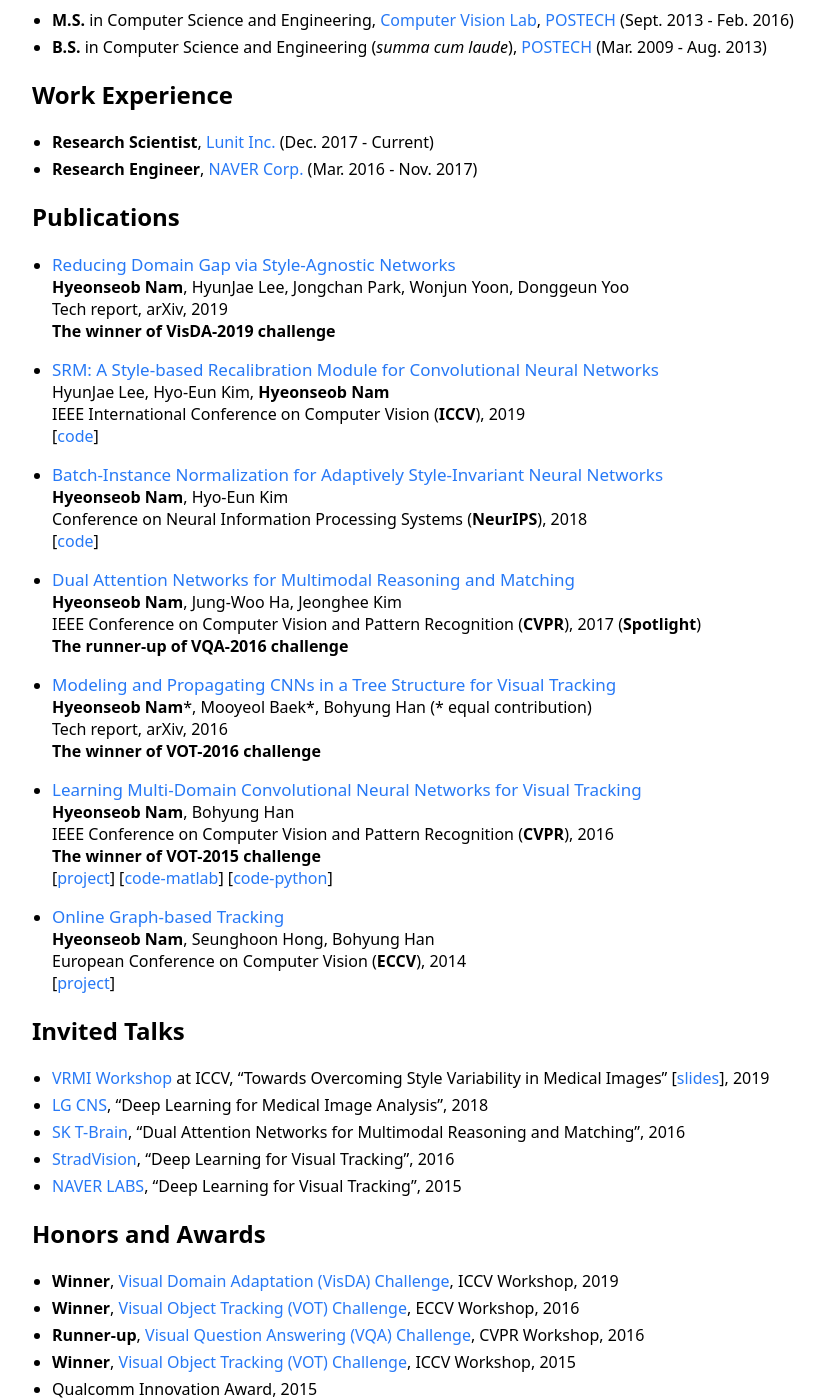
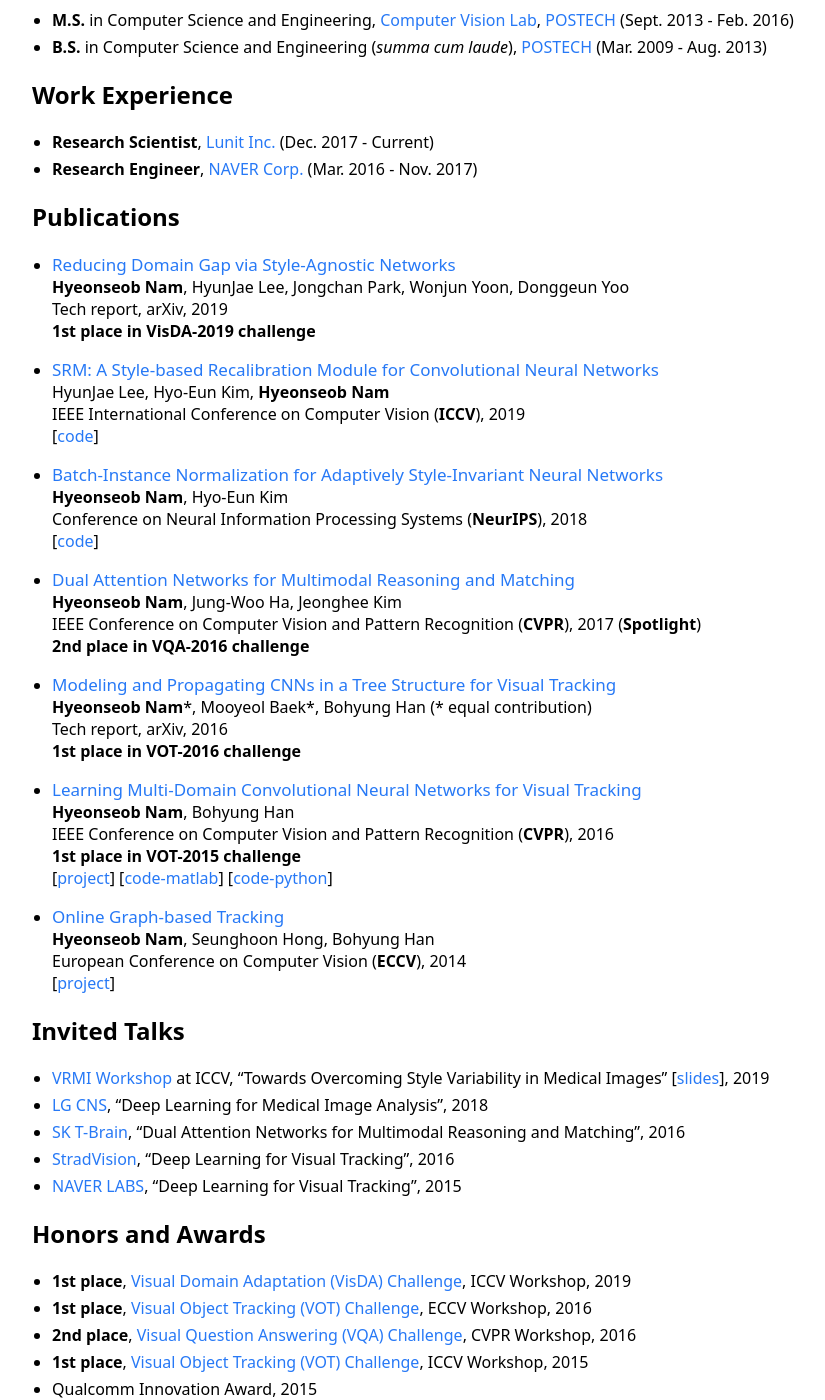
Before and after one commit to gholste/hyeonseobnam.github.io, a Jekyll site: the page built from index.md, in a window 1280 px wide and 1400 px high, scrolled down 697 px. Shown: the whole window, without its empty margins (198-1023 px from the left). Built offline with Jekyll 4.4.1, drawn with Linux system fonts in a browser that asks for light colours.

Commit message:
Update index.md

```diff
--- a/index.md
+++ b/index.md
@@ -32,7 +32,7 @@ My research interests include computer vision and deep learning with particular
 - <span class="paper-title">[Reducing Domain Gap via Style-Agnostic Networks](https://arxiv.org/pdf/1910.11645.pdf)</span><br />
   **Hyeonseob Nam**, HyunJae Lee, Jongchan Park, Wonjun Yoon, Donggeun Yoo<br />
   Tech report, arXiv, 2019<br />
-  **The winner of VisDA-2019 challenge**
+  **1st place in VisDA-2019 challenge**
 
 - <span class="paper-title">[SRM: A Style-based Recalibration Module for Convolutional Neural Networks](https://arxiv.org/pdf/1903.10829.pdf)</span><br />
   HyunJae Lee, Hyo-Eun Kim, **Hyeonseob Nam**<br />
@@ -47,17 +47,17 @@ My research interests include computer vision and deep learning with particular
 - <span class="paper-title">[Dual Attention Networks for Multimodal Reasoning and Matching](https://arxiv.org/pdf/1611.00471.pdf)</span><br />
   **Hyeonseob Nam**, Jung-Woo Ha, Jeonghee Kim<br />
   IEEE Conference on Computer Vision and Pattern Recognition (**CVPR**), 2017 (**Spotlight**)<br />
-  **The runner-up of VQA-2016 challenge**
+  **2nd place in VQA-2016 challenge**
 
 - <span class="paper-title">[Modeling and Propagating CNNs in a Tree Structure for Visual Tracking](https://arxiv.org/pdf/1608.07242.pdf)</span><br />
   **Hyeonseob Nam**\*, Mooyeol Baek\*, Bohyung Han (\* equal contribution)<br />
   Tech report, arXiv, 2016<br />
-  **The winner of VOT-2016 challenge**
+  **1st place in VOT-2016 challenge**
 
 - <span class="paper-title">[Learning Multi-Domain Convolutional Neural Networks for Visual Tracking](https://arxiv.org/pdf/1510.07945.pdf)</span><br />
   **Hyeonseob Nam**, Bohyung Han<br />
   IEEE Conference on Computer Vision and Pattern Recognition (**CVPR**), 2016<br />
-  **The winner of VOT-2015 challenge**<br />
+  **1st place in VOT-2015 challenge**<br />
   [[project](http://cvlab.postech.ac.kr/research/mdnet/)]
   [[code-matlab](https://github.com/hyeonseobnam/MDNet)]
   [[code-python](https://github.com/hyeonseobnam/py-MDNet)]
@@ -78,8 +78,8 @@ My research interests include computer vision and deep learning with particular
 
 ## Honors and Awards
 
-- **Winner**, [Visual Domain Adaptation (VisDA) Challenge](http://ai.bu.edu/visda-2019/), ICCV Workshop, 2019
-- **Winner**, [Visual Object Tracking (VOT) Challenge](http://www.votchallenge.net/vot2016/), ECCV Workshop, 2016
-- **Runner-up**, [Visual Question Answering (VQA) Challenge](https://visualqa.org/challenge_2016.html), CVPR Workshop, 2016
-- **Winner**, [Visual Object Tracking (VOT) Challenge](http://www.votchallenge.net/vot2015/), ICCV Workshop, 2015
+- **1st place**, [Visual Domain Adaptation (VisDA) Challenge](http://ai.bu.edu/visda-2019/), ICCV Workshop, 2019
+- **1st place**, [Visual Object Tracking (VOT) Challenge](http://www.votchallenge.net/vot2016/), ECCV Workshop, 2016
+- **2nd place**, [Visual Question Answering (VQA) Challenge](https://visualqa.org/challenge_2016.html), CVPR Workshop, 2016
+- **1st place**, [Visual Object Tracking (VOT) Challenge](http://www.votchallenge.net/vot2015/), ICCV Workshop, 2015
 - Qualcomm Innovation Award, 2015
```
